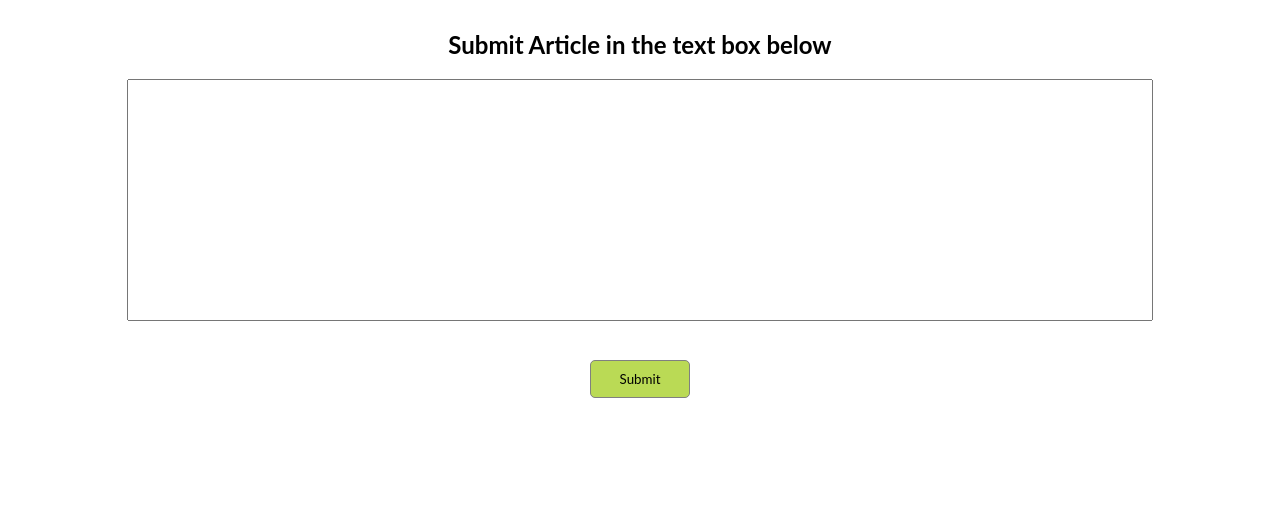
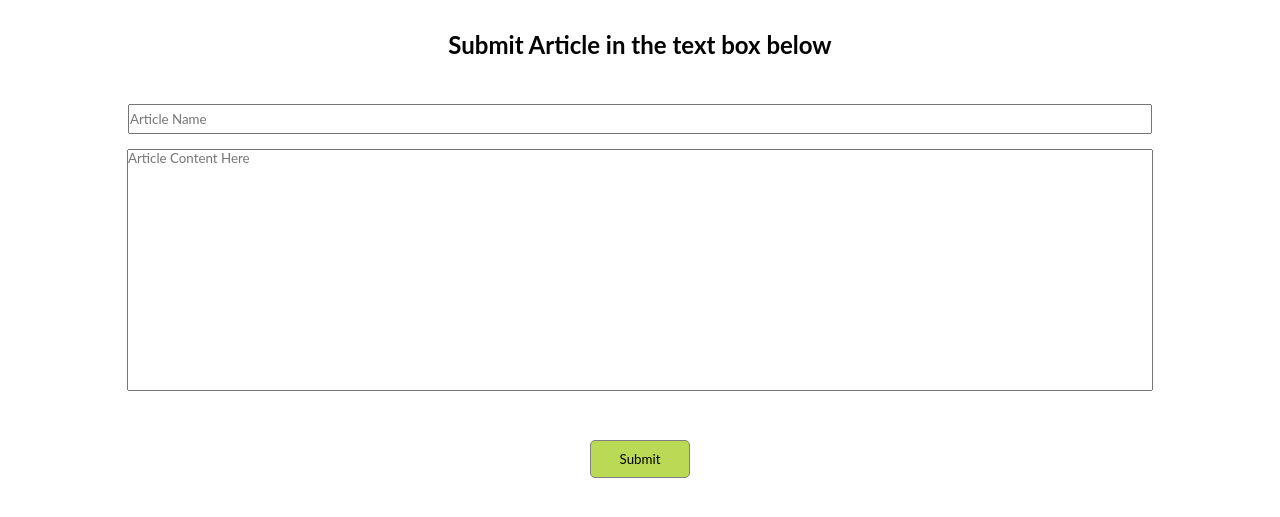
Before and after one commit to sbernheim4/sambernheim.com, a PHP site: page /html/submit.html in a window 1280 px wide. Shown: the top 517 px of the page. Run offline with PHP 8.4, Linux system fonts and the light colour scheme; style sheets or scripts are compiled from the project's sources; some libraries are stand-ins or nearby versions.

Commit message:
Post to mongodb correctly for articles

```diff
--- a/html/submit.html
+++ b/html/submit.html
@@ -3,6 +3,7 @@
 	<head>
 		<title>Submit a new Article for your blog</title>
 		<link rel="stylesheet" href="index.css">
+		<script src="https://cdnjs.cloudflare.com/ajax/libs/jquery/3.2.1/jquery.min.js"></script>
 	</head>
 
 	<body>
@@ -10,11 +11,13 @@
 
 			<h1>Submit Article in the text box below</h1>
 
-			<textarea>
-			</textarea>
+			<div class='submit-blog'>
+				<input type='name' placeholder='Article Name' id='article-title'></input>
+				<textarea placeholder='Article Content Here' id='article-text'></textarea>
+			</div>
 
 			<br>
-			<input type='submit' id='submit-article-btn'></input>
+			<button type='submit' id='submit-article-btn'>Submit</button>
 		</section>
 		<script src='submit.js'></script>
 	</body>
--- a/minihtml/submit.html
+++ b/minihtml/submit.html
@@ -1,2 +1 @@
-<!DOCTYPE html><html lang="en"><head><title>Submit a new Article for your blog</title><link rel="stylesheet" href="index.css"></head><body><section class="submit"><h1>Submit Article in the text box below</h1><textarea>
-			</textarea><br><input type="submit" id="submit-article-btn"></section><script src="submit.js"></script></body></html>
+<!DOCTYPE html><html lang="en"><head><title>Submit a new Article for your blog</title><link rel="stylesheet" href="index.css"><script src="https://cdnjs.cloudflare.com/ajax/libs/jquery/3.2.1/jquery.min.js"></script></head><body><section class="submit"><h1>Submit Article in the text box below</h1><div class="submit-blog"><input type="name" placeholder="Article Name" id="article-title"><textarea placeholder="Article Content Here" id="article-text"></textarea></div><br><button type="submit" id="submit-article-btn">Submit</button></section><script src="submit.js"></script></body></html>
--- a/scss/submit.scss
+++ b/scss/submit.scss
@@ -7,14 +7,27 @@
 
 	}
 
+	.submit-blog {
+		margin: 30px;
+		display: flex;
+		align-items: center;
+		flex-direction:column;
+
+ 		input {
+			margin: 15px;
+			width: 80vw;
+			height: 30px;
+			box-sizing: border-box;
+		}
+
 		textarea {
-		margin: 20px auto;
 			width: 80vw;
 			height: 30vh;
 			resize: none;
 		}
+	}
 
-	input {
+	button {
 		width: 100px;
 		padding: 10px;
 		background-color: #BADA55;
```
Also changed, not shown: js/submit.js (+14 -5 lines), server/public/index.js (+13 -5 lines), server/submitArticle.js (+18 -2 lines), server/public/index.css. Lines whose indentation alone changed are shown as unchanged.
